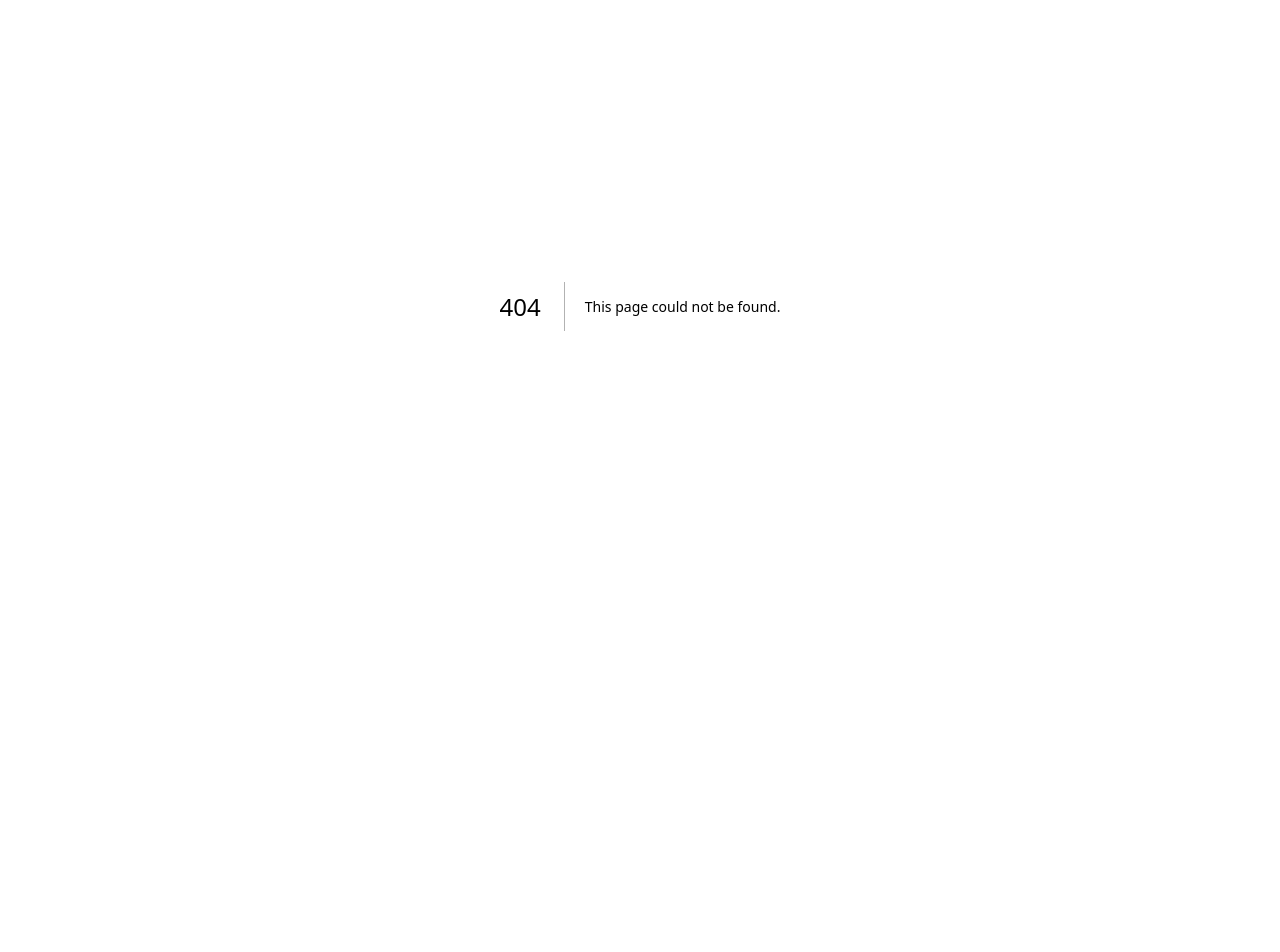
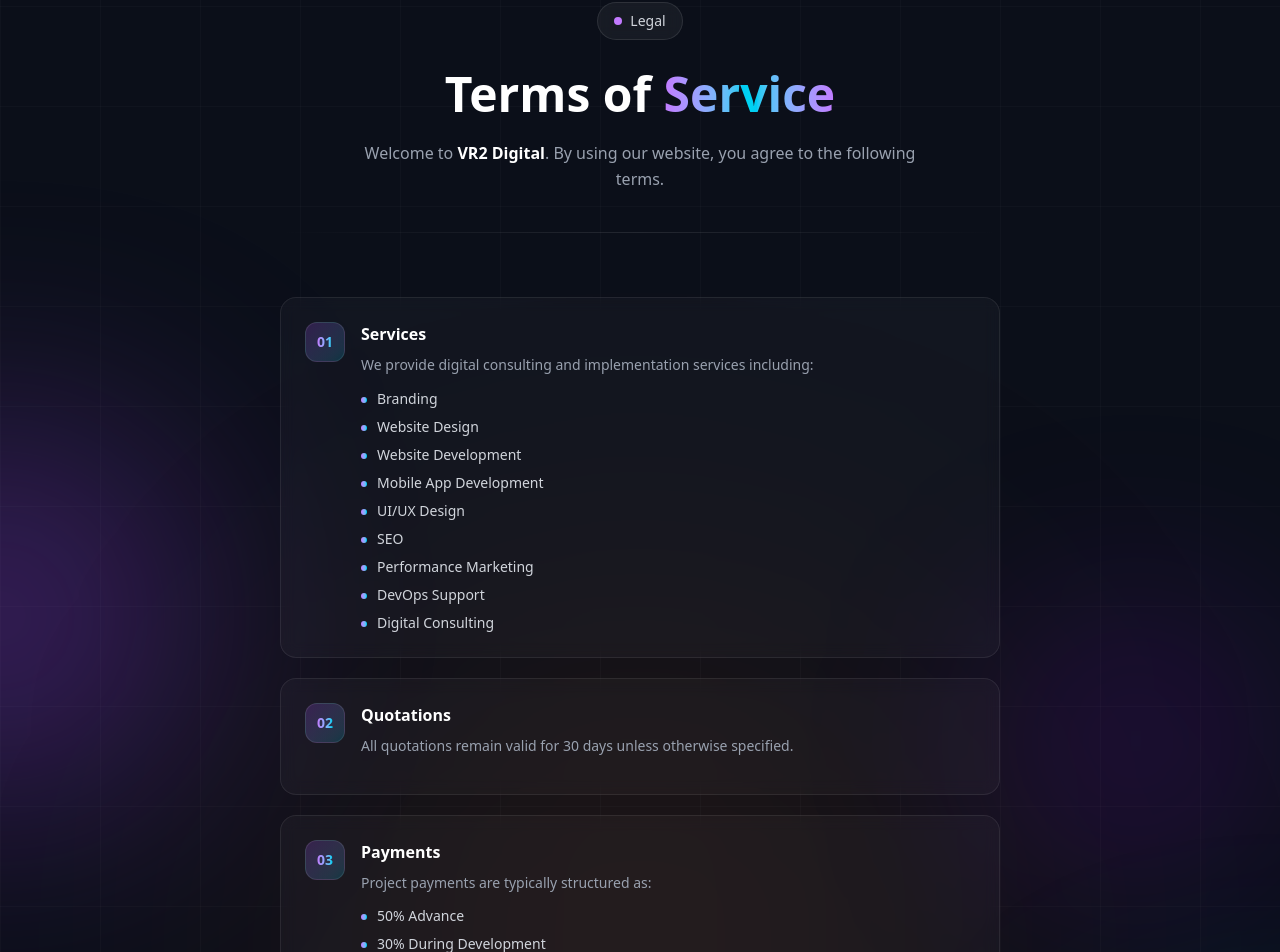
Before and after one commit to shaddy288/digital-agency, a Next.js app: page /terms-of-service in a window 1280 px wide. Before the commit this address had no page. Shown: the part 94-1046 px from the top of the page. Before the commit the page ends 800 px from the top, so only its background shows below. Built offline with nearby package versions, Linux system fonts and the light colour scheme.

Commit message:
feat: add Terms of Service page with structured content and layout

```diff
--- /dev/null
+++ b/app/terms-of-service/page.tsx
@@ -0,0 +1,184 @@
+import { Footer } from "../components/Footer";
+import { Navigation } from "../components/Navigation";
+
+const sections = [
+  {
+    title: "Services",
+    content:
+      "We provide digital consulting and implementation services including:",
+    list: [
+      "Branding",
+      "Website Design",
+      "Website Development",
+      "Mobile App Development",
+      "UI/UX Design",
+      "SEO",
+      "Performance Marketing",
+      "DevOps Support",
+      "Digital Consulting",
+    ],
+  },
+  {
+    title: "Quotations",
+    content:
+      "All quotations remain valid for 30 days unless otherwise specified.",
+    list: [],
+  },
+  {
+    title: "Payments",
+    content: "Project payments are typically structured as:",
+    list: [
+      "50% Advance",
+      "30% During Development",
+      "20% Before Final Delivery",
+    ],
+    footer: "Retainer services are billed monthly in advance.",
+  },
+  {
+    title: "Intellectual Property",
+    content:
+      "Ownership of the final deliverables transfers to the client upon full payment, unless otherwise agreed in writing.",
+    list: [],
+    footer:
+      "VR2 Digital reserves the right to showcase completed work in its portfolio unless restricted by an NDA.",
+  },
+  {
+    title: "Project Delays",
+    content:
+      "Project timelines depend upon timely approvals and content provided by the client.",
+    list: [],
+    footer: "Any delay in approvals may affect the agreed delivery schedule.",
+  },
+  {
+    title: "Limitation of Liability",
+    content:
+      "VR2 Digital shall not be liable for indirect, incidental, or consequential damages arising from the use of our services.",
+    list: [],
+  },
+];
+
+export default function TermsOfService() {
+  return (
+    <>
+      {/* <Navigation /> */}
+      <main className="min-h-screen bg-[#0B0F19] relative overflow-hidden">
+        {/* Background glows */}
+        <div className="absolute top-1/4 -left-48 w-96 h-96 bg-purple-500/30 rounded-full blur-[120px] pointer-events-none" />
+        <div className="absolute bottom-1/4 -right-48 w-96 h-96 bg-cyan-500/30 rounded-full blur-[120px] pointer-events-none" />
+        <div className="absolute top-1/2 left-1/2 -translate-x-1/2 -translate-y-1/2 w-[700px] h-[700px] bg-orange-500/[0.08] rounded-full blur-[150px] pointer-events-none" />
+        <div className="absolute top-1/3 right-0 w-72 h-72 bg-purple-600/15 rounded-full blur-[100px] pointer-events-none" />
+
+        {/* Mesh grid */}
+        <div className="absolute inset-0 bg-[linear-gradient(rgba(255,255,255,0.02)_1px,transparent_1px),linear-gradient(90deg,rgba(255,255,255,0.02)_1px,transparent_1px)] bg-[size:100px_100px] pointer-events-none" />
+
+        <div className="relative z-10 max-w-3xl mx-auto px-4 sm:px-6 py-24">
+          {/* Header */}
+          <div className="text-center mb-16">
+            <div className="inline-flex items-center gap-2 px-4 py-2 rounded-full bg-white/5 backdrop-blur-sm border border-white/10 mb-6">
+              <span className="w-2 h-2 rounded-full bg-purple-400"></span>
+              <span className="text-sm text-gray-300">Legal</span>
+            </div>
+
+            <h1 className="text-4xl sm:text-5xl font-bold text-white mb-4 leading-tight">
+              Terms of{" "}
+              <span className="bg-gradient-to-r from-purple-400 via-cyan-400 to-purple-400 bg-clip-text text-transparent">
+                Service
+              </span>
+            </h1>
+
+            <p className="text-gray-400 leading-relaxed max-w-xl mx-auto">
+              Welcome to{" "}
+              <span className="text-white font-semibold">VR2 Digital</span>. By
+              using our website, you agree to the following terms.
+            </p>
+
+            <div className="mt-10 h-px bg-gradient-to-r from-transparent via-white/10 to-transparent" />
+          </div>
+
+          {/* Sections */}
+          <div className="space-y-5">
+            {sections.map((section, i) => (
+              <div
+                key={i}
+                className="group relative rounded-2xl border border-white/[0.08] bg-white/[0.03] backdrop-blur-sm hover:bg-white/[0.05] hover:border-purple-500/25 transition-all duration-300 p-6"
+              >
+                {/* Top shimmer on hover */}
+                <div className="absolute top-0 left-6 right-6 h-px bg-gradient-to-r from-transparent via-purple-500/40 to-transparent opacity-0 group-hover:opacity-100 transition-opacity duration-300 rounded-full" />
+
+                <div className="flex items-start gap-4">
+                  {/* Number badge instead of icon */}
+                  <div className="flex-shrink-0 w-10 h-10 rounded-xl bg-gradient-to-br from-purple-500/20 to-cyan-500/20 border border-white/10 flex items-center justify-center">
+                    <span className="text-sm font-bold bg-gradient-to-r from-purple-400 to-cyan-400 bg-clip-text text-transparent">
+                      {String(i + 1).padStart(2, "0")}
+                    </span>
+                  </div>
+
+                  <div className="flex-1">
+                    <h2 className="text-white font-semibold text-base mb-2">
+                      {section.title}
+                    </h2>
+                    <p className="text-gray-400 text-sm leading-relaxed mb-3">
+                      {section.content}
+                    </p>
+
+                    {section.list.length > 0 && (
+                      <ul className="space-y-2">
+                        {section.list.map((item, j) => (
+                          <li
+                            key={j}
+                            className="flex items-start gap-2.5 text-sm text-gray-300"
+                          >
+                            <span className="mt-2 w-1.5 h-1.5 rounded-full bg-gradient-to-r from-purple-400 to-cyan-400 flex-shrink-0" />
+                            {item}
+                          </li>
+                        ))}
+                      </ul>
+                    )}
+
+                    {section.footer && (
+                      <p className="mt-3 text-gray-500 text-xs leading-relaxed italic border-l border-white/10 pl-3">
+                        {section.footer}
+                      </p>
+                    )}
+                  </div>
+                </div>
+              </div>
+            ))}
+          </div>
+
+          {/* Contact Card */}
+          <div className="mt-10 relative rounded-2xl overflow-hidden border border-white/10 p-8 text-center">
+            <div className="absolute inset-0 bg-gradient-to-br from-purple-900/25 via-transparent to-cyan-900/25" />
+            <div className="absolute top-0 left-0 right-0 h-px bg-gradient-to-r from-transparent via-purple-500/60 to-transparent" />
+            <div className="absolute bottom-0 left-0 right-0 h-px bg-gradient-to-r from-transparent via-cyan-500/30 to-transparent" />
+            <div className="absolute -top-10 left-1/2 -translate-x-1/2 w-48 h-24 bg-purple-500/20 rounded-full blur-[40px]" />
+
+            <div className="relative z-10">
+              <div className="w-12 h-12 rounded-2xl bg-gradient-to-br from-purple-500/20 to-cyan-500/20 border border-white/10 flex items-center justify-center mx-auto mb-4">
+                <span className="text-lg">✉️</span>
+              </div>
+              <h3 className="text-white font-bold text-xl mb-2">
+                Have Questions?
+              </h3>
+              <p className="text-gray-400 text-sm mb-6">
+                For any questions regarding these Terms, please contact us
+                directly.
+              </p>
+              <a
+                href="mailto:vr2digital@gmail.com"
+                className="inline-flex items-center gap-2 px-6 py-3 rounded-2xl bg-gradient-to-r from-purple-600 to-cyan-600 hover:from-purple-700 hover:to-cyan-700 text-white text-sm font-semibold transition-all duration-300 shadow-lg shadow-purple-500/25 hover:shadow-purple-500/40"
+              >
+                vr2digital@gmail.com
+              </a>
+            </div>
+          </div>
+
+          <p className="text-center text-gray-600 text-xs mt-10">
+            © 2026 VR2 Digital. All rights reserved.
+          </p>
+        </div>
+      </main>
+      {/* <Footer /> */}
+    </>
+  );
+}
```
